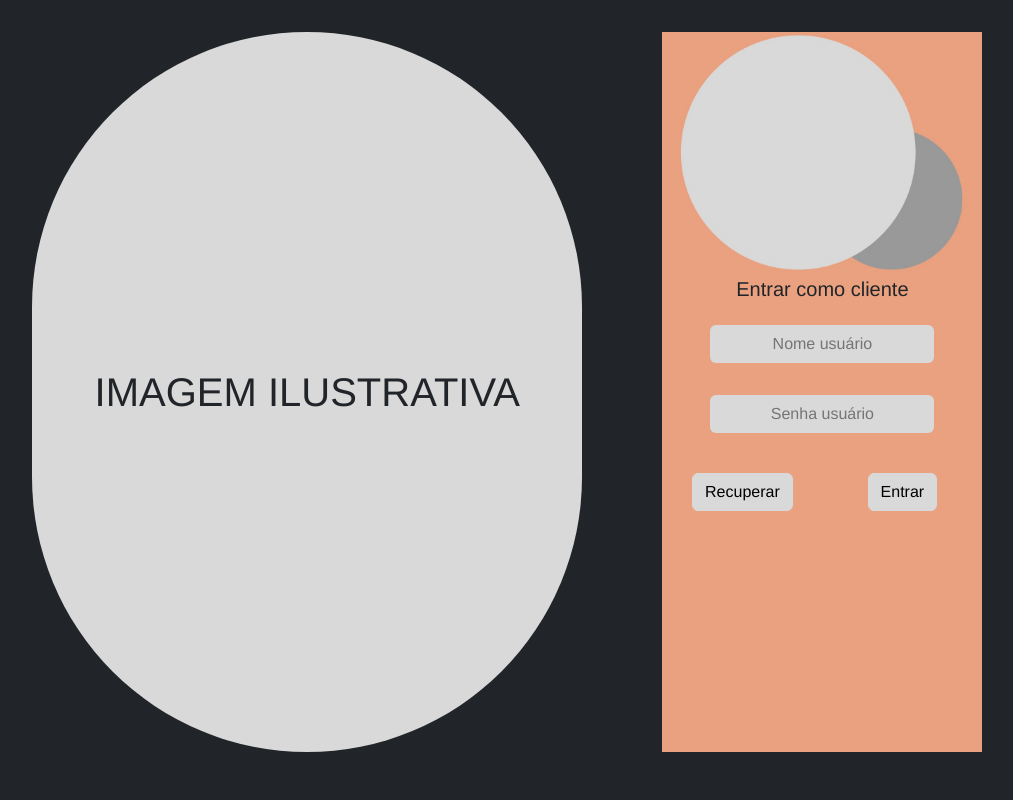
After one commit to ICEI-PUC-Minas-PPLES-TI/plf-es-2022-2-ti2-0924100-academics-fit, a PHP site: page /login.html in a window 1280 px wide. The commit adds this page. Shown: the whole page, without its empty margins (38-1051 px from the left). Run offline with PHP 8.4, Linux system fonts and the light colour scheme.

Commit message:
Pré-redesign #41

```diff
--- /dev/null
+++ b/src/website/login.html
@@ -0,0 +1,62 @@
+<!DOCTYPE html>
+<html lang="pt-br">
+
+<head>
+    <!-- Meta tags -->
+    <meta charset="UTF-8">
+    <meta http-equiv="X-UA-Compatible" content="IE=edge">
+    <meta name="viewport" content="width=device-width, initial-scale=1">
+    <title>login</title>
+    <meta name="description" content="academics-fit">
+    <meta name="author" content="academics-fit">
+    <meta name="keywords" content="palavras-chave">
+    <link href="https://cdn.jsdelivr.net/npm/bootstrap@5.2.2/dist/css/bootstrap.min.css" rel="stylesheet"
+        integrity="sha384-Zenh87qX5JnK2Jl0vWa8Ck2rdkQ2Bzep5IDxbcnCeuOxjzrPF/et3URy9Bv1WTRi" crossorigin="anonymous">
+    <!-- CSS local -->
+    <link rel="stylesheet" href="styles/style.css">
+</head>
+
+<body class="bg-dark" style="font-family: Helvetica;">
+    <section class="container" style="margin-top: 2rem;">
+        <div class="row" style="height: 90vh;">
+            <div class="col grey-bg" style="border-radius: 10000px;display: table; overflow: hidden; max-width: 43vw;">
+                <h1 style="display: table-cell; vertical-align: middle;text-align: center;">IMAGEM ILUSTRATIVA</h1>
+            </div>
+            <div class="col pink-bg" style="max-width: 25vw;margin-left: 5rem;">
+                <div class="row">
+                    <img src="imgs/teste.jpeg" alt="" style="object-fit: fill;">
+                </div>
+                <h5 class="row text-center justify-content-center">
+                    Entrar como cliente
+                </h5>
+                <div class="row">
+                    <input class="btn inputlogin grey-bg" type="text" placeholder="Nome usuário" name="Entrar"
+                        text="Entrar" id="Entrar">
+                </div>
+                <div class="row">
+                    <input class="btn inputlogin grey-bg" type="text" placeholder="Senha usuário" name="Senha"
+                        text="Senha" id="Senha">
+                </div>
+                <div class="row mt-4">
+                    <div class="col text-center">
+                        <button type="button" class="btn btn-light text-center grey-bg" style="border-color: #D9D9D9;">Recuperar</button>
+                    </div>
+                    <div class="col text-center">
+                        <button type="button" class="btn btn-light text-center grey-bg" style="border-color: #D9D9D9;">Entrar</button>
+                    </div>
+                </div>
+            </div>
+        </div>
+    </section>
+
+
+
+
+
+
+    <script src="https://cdn.jsdelivr.net/npm/bootstrap@5.2.2/dist/js/bootstrap.bundle.min.js"
+        integrity="sha384-OERcA2EqjJCMA+/3y+gxIOqMEjwtxJY7qPCqsdltbNJuaOe923+mo//f6V8Qbsw3"
+        crossorigin="anonymous"></script>
+</body>
+
+</html>
--- a/src/website/styles/index.css
+++ b/src/website/styles/style.css
@@ -26,8 +26,18 @@
     font-weight: 600;
 }
 
-.maintxt {
+.pink-bg {
     background-color: #EAA17F;
+}
+.grey-bg{
+    background-color: #D9D9D9;
+}
+.inputlogin {
+    max-width: 70%;
+    margin: 1rem auto;--bs-btn-hover-border-color: none;
+}
+.inputlogin:hover {
+    background-color: #D9D9D9;
 }
 @media (max-width: 1400px) {
     .text {
@@ -46,17 +56,21 @@
         border-radius: 50%;
     }
 }
+
 @media (max-width: 768px) {
     .one-line {
         margin-top: 0%;
     }
-    .link-text{
+
+    .link-text {
         color: #fff !important;
     }
-    .btwn-nav-item{
-        background-color: rgba(var(--bs-dark-rgb),var(--bs-bg-opacity))!important;
+
+    .btwn-nav-item {
+        background-color: rgba(var(--bs-dark-rgb), var(--bs-bg-opacity)) !important;
     }
-    .onviewp{
+
+    .onviewp {
         display: none;
     }
 }
```
Also changed, not shown: src/website/index.html (+6 -6 lines), src/website/imgs/teste.jpeg (added), 1 other file.
